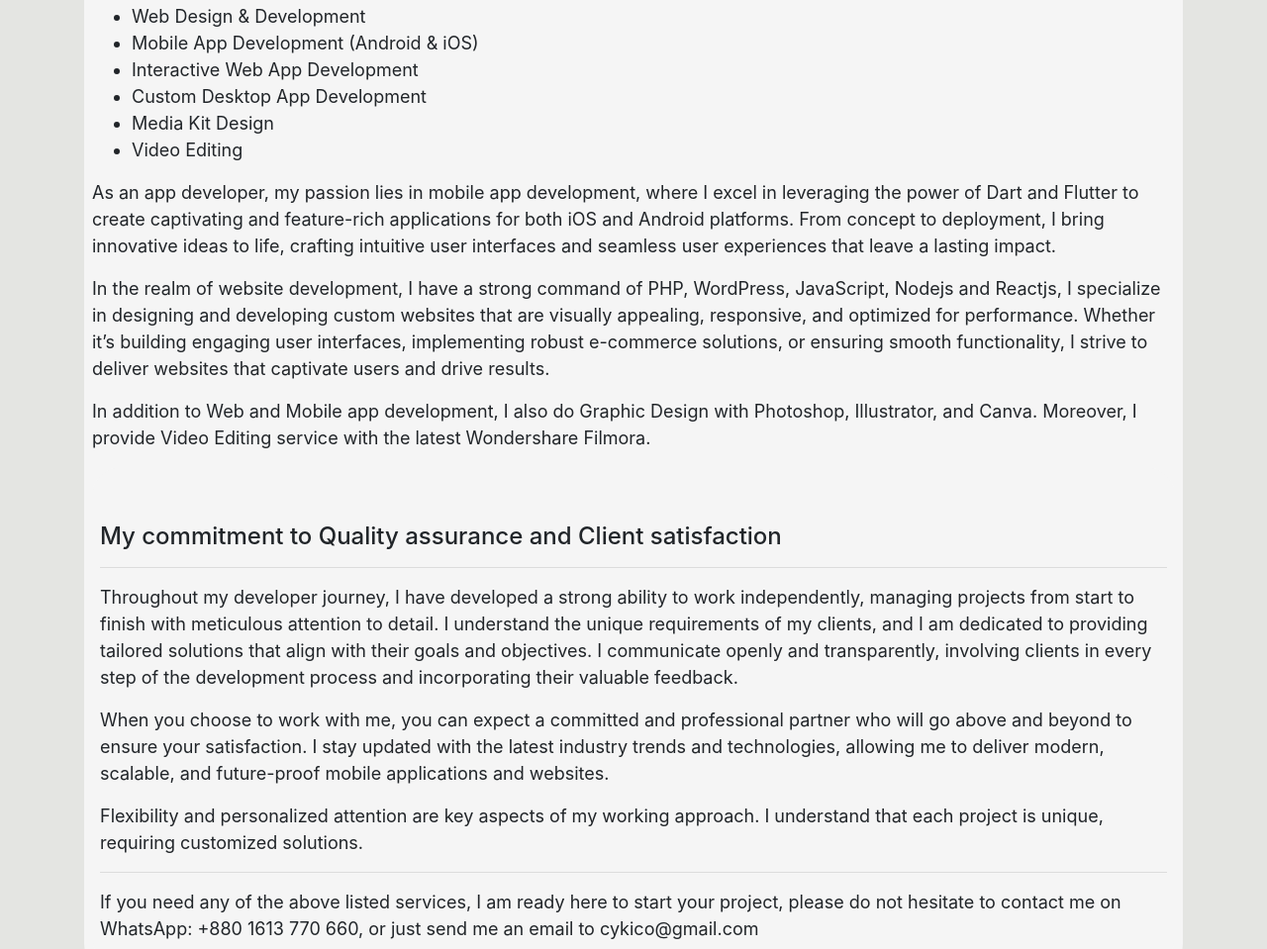
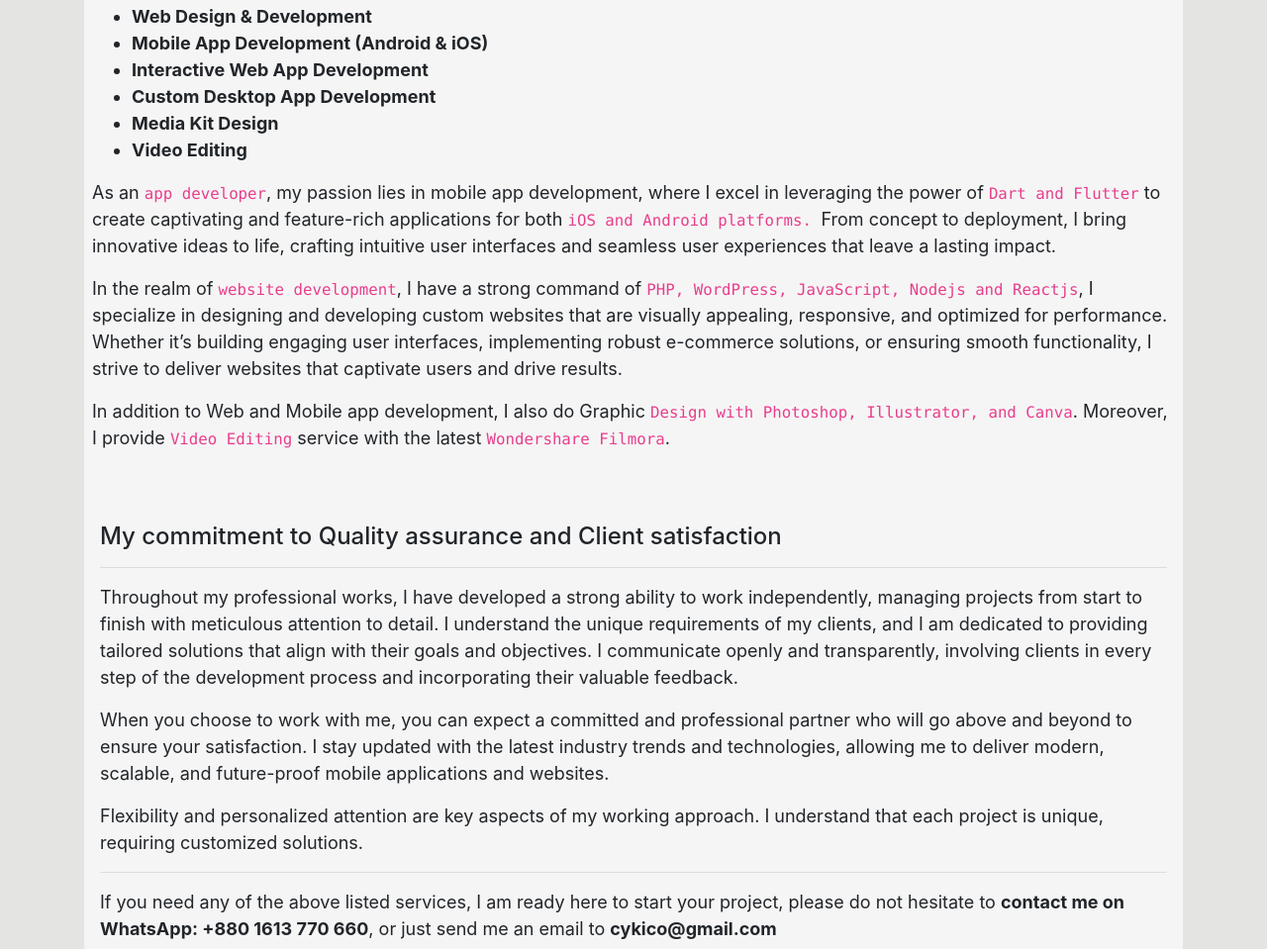
Before and after one commit to tradecoder/portfolio, a plain HTML site: page index.html in a window 1280 px wide. Shown: the part 866-1825 px from the top of the page at 99% size. Drawn offline with nearby package versions, Linux system fonts and the light colour scheme.

Commit message:
content update

```diff
--- a/index.html
+++ b/index.html
@@ -111,30 +111,36 @@
           <p>My focus is on helping businesses through digital technology.
             Being a Trade Coder and Digital Service Provider, I provide a versatile range of design and development
             services, including…</p>
-          <ul>
+          <ul><b>
               <li>Web Design & Development </li>
               <li>Mobile App Development (Android & iOS)</li>
               <li>Interactive Web App Development</li>
               <li>Custom Desktop App Development</li>
               <li>Media Kit Design</li>
               <li>Video Editing</li>
+            </b>
           </ul>
           <div>
             <p>
-              As an app developer, my passion lies in mobile app development, where I excel in leveraging the power of
-              Dart and Flutter to create captivating and feature-rich applications for both iOS and Android platforms.
+              As an <code>app developer</code>, my passion lies in mobile app development, where I excel in leveraging
+              the power of
+              <code>Dart and Flutter</code> to create captivating and feature-rich applications for both <code>iOS
+              and Android platforms. </code>
               From concept to deployment, I bring innovative ideas to life, crafting intuitive user interfaces and
-              seamless user experiences that leave a lasting impact.</p>
+              seamless user experiences that leave a lasting impact.
+            </p>
 
-            <p>In the realm of website development, I have a strong command of PHP, WordPress, JavaScript, Nodejs and
-              Reactjs, I specialize in designing and developing custom websites that are visually appealing, responsive,
+            <p>In the realm of <code>website development</code>, I have a strong command of <code>PHP, WordPress, JavaScript, Nodejs and
+              Reactjs</code>, I specialize in designing and developing custom websites that are visually appealing,
+              responsive,
               and optimized for performance. Whether it’s building engaging user interfaces, implementing robust
               e-commerce solutions, or ensuring smooth functionality, I strive to deliver websites that captivate users
               and drive results.
             </p>
             <p>
-              In addition to Web and Mobile app development, I also do Graphic Design with Photoshop, Illustrator, and
-              Canva. Moreover, I provide Video Editing service with the latest Wondershare Filmora.
+              In addition to Web and Mobile app development, I also do Graphic <code>Design with Photoshop, Illustrator, and
+              Canva</code>. Moreover, I provide <code>Video Editing</code> service with the latest
+              <code>Wondershare Filmora</code>.
             </p>
           </div>
 
@@ -143,14 +149,11 @@
 
           <h4 class="pt-5">My commitment to Quality assurance and Client satisfaction</h4>
           <hr>
-          <p>Throughout my developer journey, I have developed a strong ability to work independently, managing projects
-            from
-            start to finish with meticulous attention to detail.
-            I understand the unique requirements of my clients, and I am dedicated to providing tailored solutions that
-            align
-            with their goals and objectives.
-            I communicate openly and transparently, involving clients in every step of the development process and
-            incorporating their valuable feedback.</p>
+          <p>Throughout my professional works, I have developed a strong ability to work independently, managing
+            projects from start to finish with meticulous attention to detail. I understand the unique requirements of
+            my clients, and I am dedicated to providing tailored solutions that
+            align with their goals and objectives. I communicate openly and transparently, involving clients in every
+            step of the development process and incorporating their valuable feedback.</p>
 
           <p>When you choose to work with me, you can expect a committed and professional partner who will go above and
             beyond
@@ -164,9 +167,8 @@
             unique, requiring customized solutions. </p>
           <hr>
           <p>If you need any of the above listed services, I am ready here to start your project, please do not hesitate
-            to
-            contact me on WhatsApp: +880 1613 770 660,
-            or just send me an email to cykico@gmail.com
+            to <b>contact me on WhatsApp: +880 1613 770 660</b>,
+            or just send me an email to <b>cykico@gmail.com</b>
           </p>
         </div>
 
```
Lines whose indentation alone changed are shown as unchanged.
